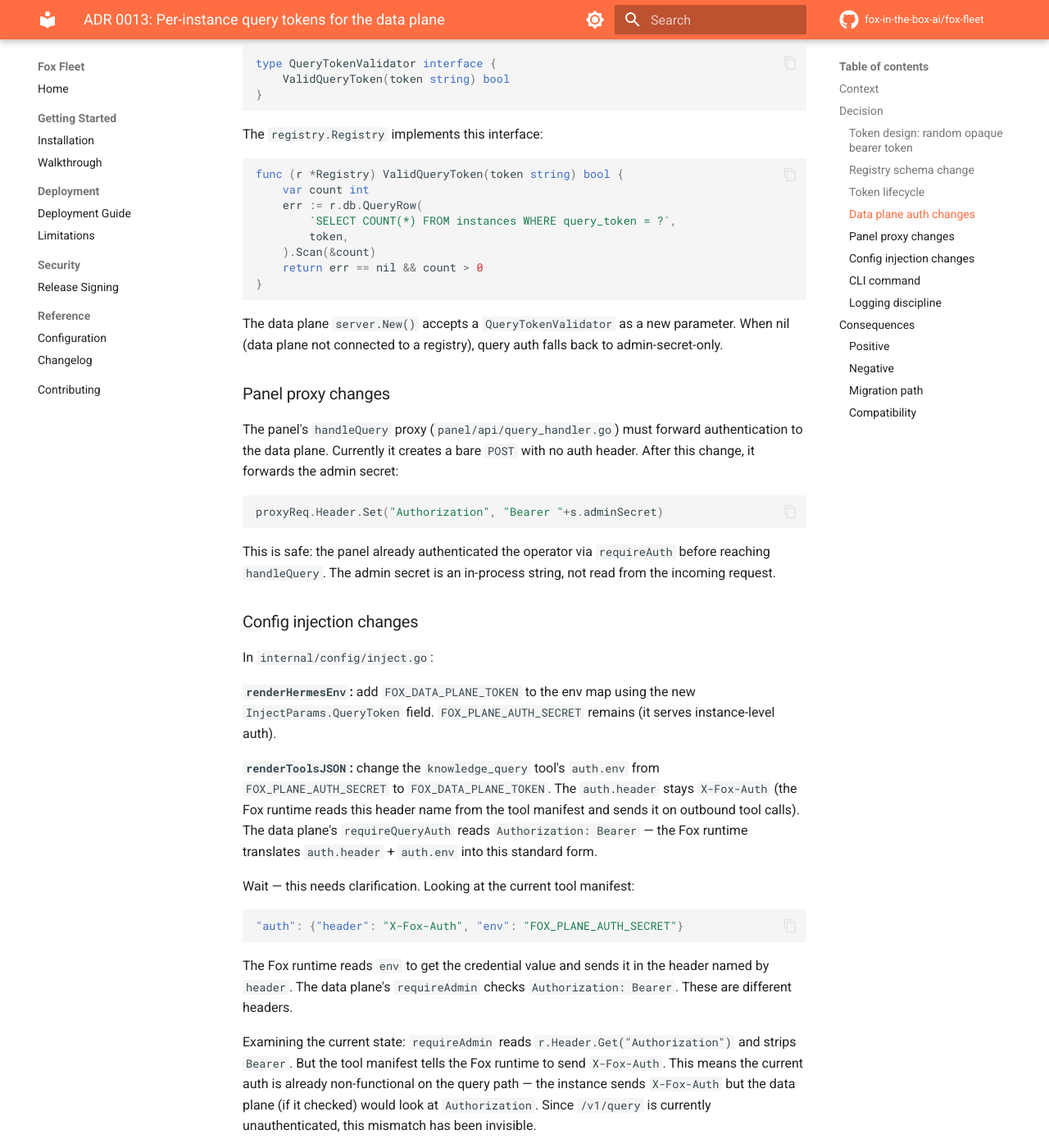
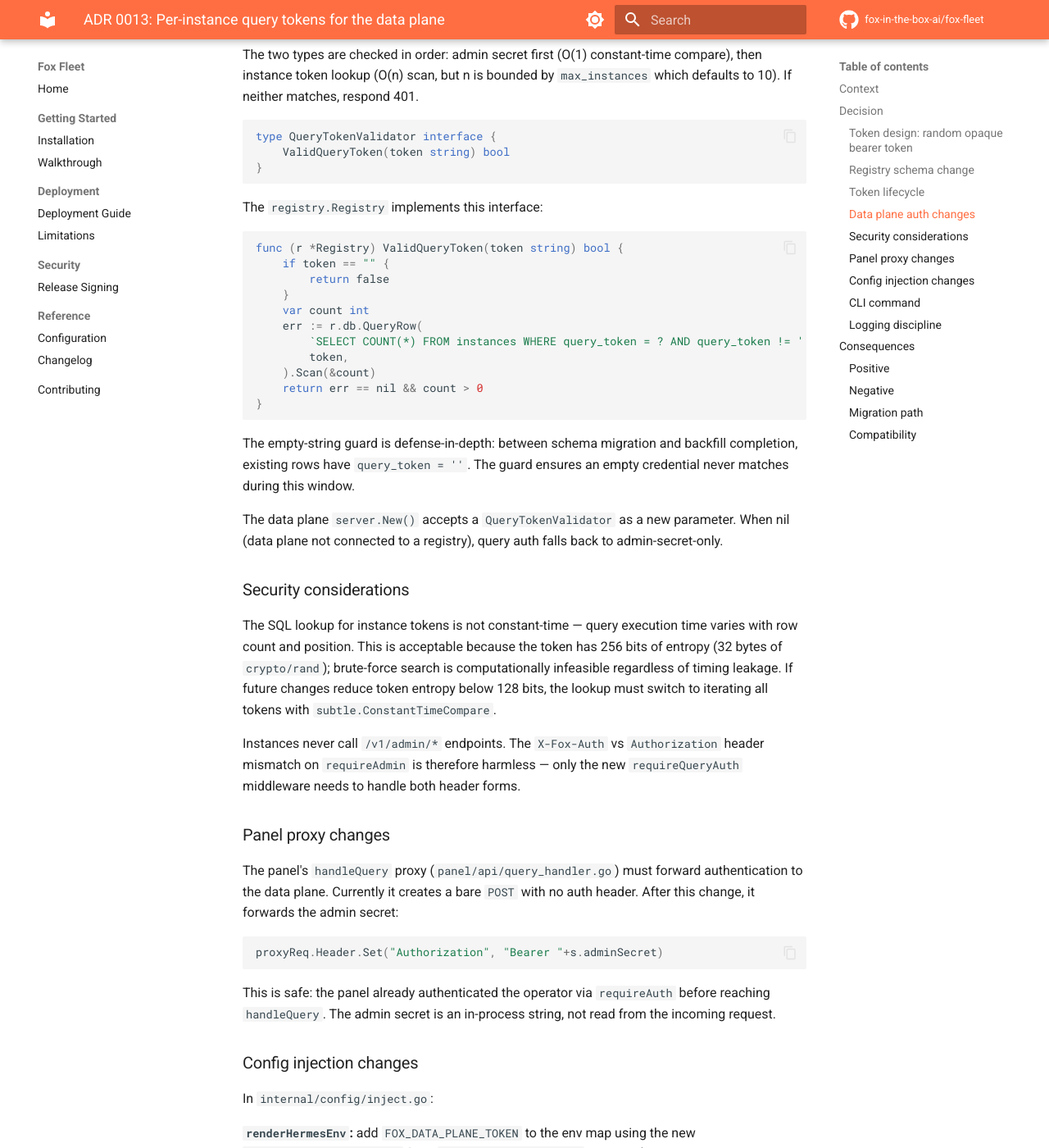
Before and after one commit to fox-in-the-box-ai/fox-fleet, an MkDocs documentation site: the page built from docs/architecture/adr/0013-dataplane-instance-auth.md, in a window 1280 px wide and 1400 px high, scrolled down 2664 px. Shown: the whole window at 82% size. Built offline with MkDocs 1.6.1 and Material for MkDocs 9.7.7, drawn with Linux system fonts in a browser that asks for light colours; comment, search, counter and statistics services are not loaded; some of the changed text lies outside the part shown.

Commit message:
Address review findings on security ADRs
ADR 0012: specify binary payload format (1B purpose + 8B expiry +
16B nonce), clarify POST /api/auth/session is inside requireAuth.

ADR 0013: include GET /v1/sources in requireQueryAuth scope, add
empty-string guard to ValidQueryToken, add security considerations
for timing side-channel, clarify instances never call /v1/admin/*,
expand rollback scenario for re-injected configs.

````diff
--- a/docs/architecture/adr/0013-dataplane-instance-auth.md
+++ b/docs/architecture/adr/0013-dataplane-instance-auth.md
@@ -6,22 +6,24 @@
 
 ## Context
 
-The data plane query endpoint `POST /v1/query` is unauthenticated.
-Any process that can reach port 9091 can query the knowledge base
-without credentials:
+Two data plane endpoints are unauthenticated: `POST /v1/query` and
+`GET /v1/sources`. Any process that can reach port 9091 can query
+the knowledge base or enumerate source metadata without credentials:
 
 ```
 curl -s http://localhost:9091/v1/query \
   -d '{"query":"confidential roadmap"}'
+
+curl -s http://localhost:9091/v1/sources
 ```
 
 The admin routes (`/v1/admin/*`) are correctly gated behind
 `requireAdmin`, which checks `Authorization: Bearer <admin_secret>`
-with constant-time comparison. But the query route was left public
-under the assumption that only Fox instances would call it — an
-assumption that doesn't hold once the data plane port is reachable
-from the host network or from other containers on the same Docker
-network.
+with constant-time comparison. But the query and source-listing
+routes were left public under the assumption that only Fox instances
+would call them — an assumption that doesn't hold once the data
+plane port is reachable from the host network or from other
+containers on the same Docker network.
 
 The config injection layer (`internal/config/inject.go`) already
 generates an `X-Fox-Auth` header in the `knowledge_query` tool
@@ -106,8 +108,8 @@ two credentials are now distinct.
 
 ### Data plane auth changes
 
-`POST /v1/query` gets a new middleware `requireQueryAuth` that
-accepts two credential types:
+`POST /v1/query` and `GET /v1/sources` get a new middleware
+`requireQueryAuth` that accepts two credential types:
 
 1. **Admin secret** — `Authorization: Bearer <admin_secret>`.
    Validated by constant-time comparison against the configured
@@ -134,18 +136,40 @@ The `registry.Registry` implements this interface:
 
 ```go
 func (r *Registry) ValidQueryToken(token string) bool {
+    if token == "" {
+        return false
+    }
     var count int
     err := r.db.QueryRow(
-        `SELECT COUNT(*) FROM instances WHERE query_token = ?`,
+        `SELECT COUNT(*) FROM instances WHERE query_token = ? AND query_token != ''`,
         token,
     ).Scan(&count)
     return err == nil && count > 0
 }
 ```
 
+The empty-string guard is defense-in-depth: between schema migration
+and backfill completion, existing rows have `query_token = ''`. The
+guard ensures an empty credential never matches during this window.
+
 The data plane `server.New()` accepts a `QueryTokenValidator` as
 a new parameter. When nil (data plane not connected to a registry),
 query auth falls back to admin-secret-only.
+
+### Security considerations
+
+The SQL lookup for instance tokens is not constant-time — query
+execution time varies with row count and position. This is
+acceptable because the token has 256 bits of entropy (32 bytes of
+`crypto/rand`); brute-force search is computationally infeasible
+regardless of timing leakage. If future changes reduce token
+entropy below 128 bits, the lookup must switch to iterating all
+tokens with `subtle.ConstantTimeCompare`.
+
+Instances never call `/v1/admin/*` endpoints. The `X-Fox-Auth` vs
+`Authorization` header mismatch on `requireAdmin` is therefore
+harmless — only the new `requireQueryAuth` middleware needs to
+handle both header forms.
 
 ### Panel proxy changes
 
@@ -261,7 +285,7 @@ New subcommand: `fox-control sec rotate-query-token --instance <id>`
 |----------|----------|
 | Fresh v1.0.1 install | Tokens generated at provision time. No action needed. |
 | v1.0.0 → v1.0.1 upgrade | `registry.Open()` detects empty `query_token` rows and backfills them. Config re-injection happens on next instance restart or configure call. |
-| v1.0.1 → v1.0.0 rollback | SQLite ignores the unknown `query_token` column. Instances have `FOX_DATA_PLANE_TOKEN` in their env, which the v1.0.0 data plane ignores (query endpoint returns to unauthenticated). No breakage, but the security fix is lost. |
+| v1.0.1 → v1.0.0 rollback | SQLite ignores the unknown `query_token` column. The v1.0.0 data plane has no auth on `/v1/query`, so queries work regardless of credentials. Instances that were re-injected under v1.0.1 have `tools.json` pointing at `FOX_DATA_PLANE_TOKEN` instead of `FOX_PLANE_AUTH_SECRET` — this is harmless because v1.0.0 ignores auth on the query path. `FOX_PLANE_AUTH_SECRET` is still present in `hermes.env` for instance-level auth. If a clean rollback is desired, re-run config injection under v1.0.0 to restore the original `tools.json`. The security fix is lost on rollback. |
 
 ### Compatibility
 
````
Also changed, not shown: docs/architecture/adr/0012-sse-session-tokens.md (+8 -2 lines).
